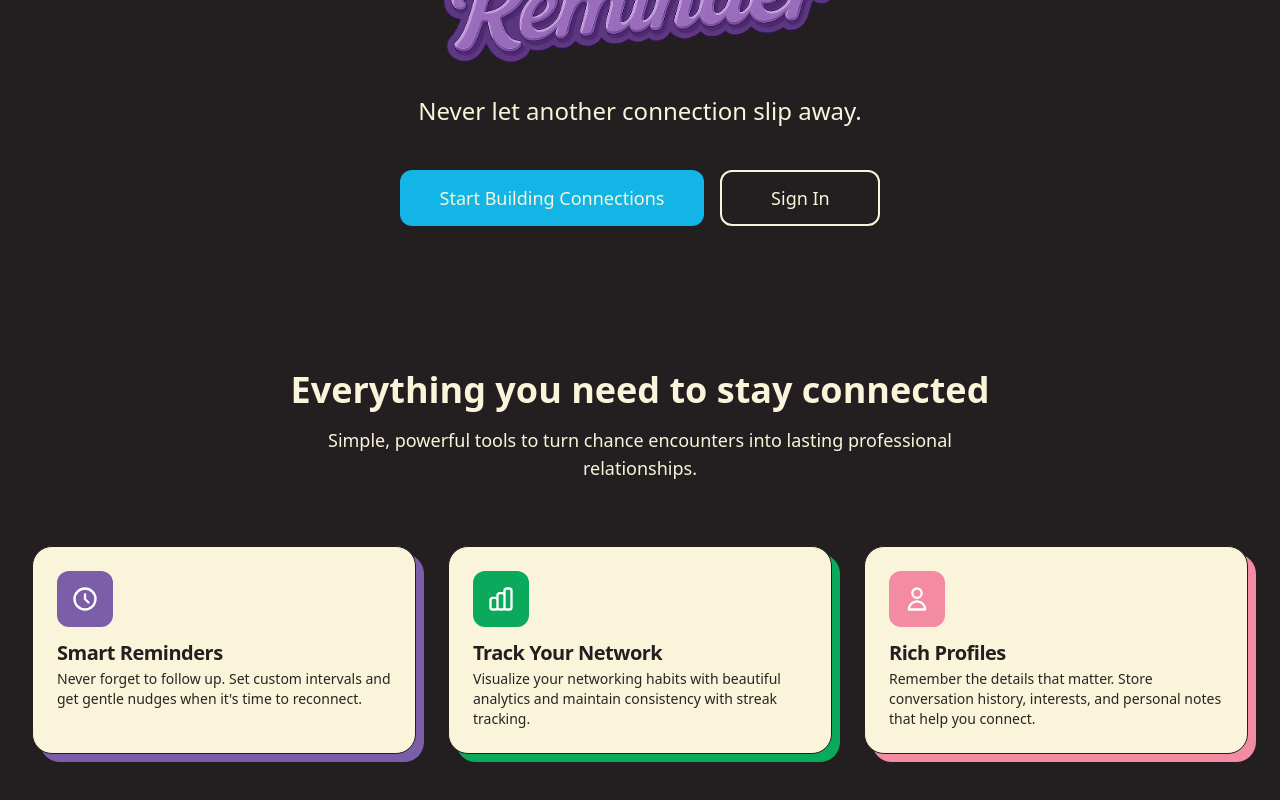
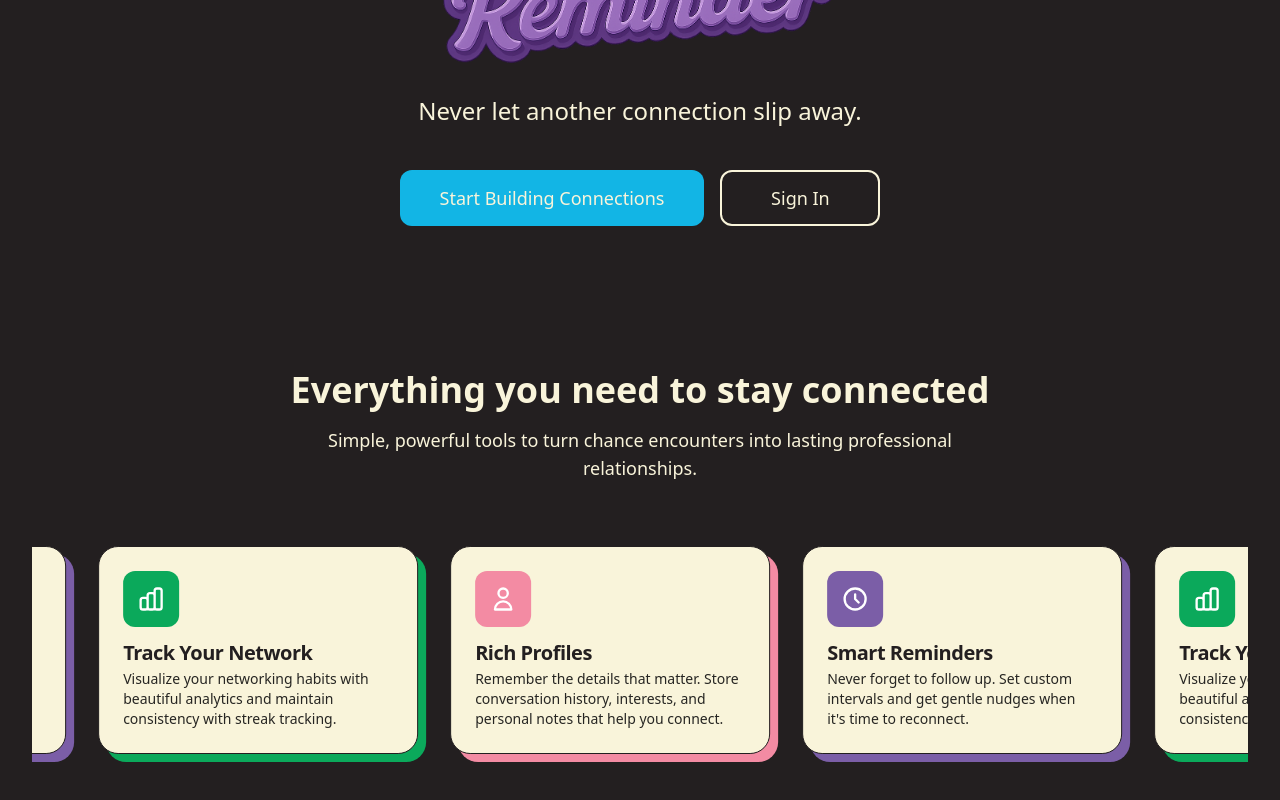
Before and after one commit to williamjaysmith/FriendlyReminder, a Next.js app: page / in a window 1280 px wide. Shown: the part 294-1094 px from the top of the page. Built offline with nearby package versions, Linux system fonts and the light colour scheme; no server answers.

Commit message:
added scrolling cards at root layout

```diff
--- a/src/app/globals.css
+++ b/src/app/globals.css
@@ -46,3 +46,21 @@ input:autofill {
   background-color: #fefaf0 !important;
   color: #231f20 !important;
 }
+
+/* Scrolling animation */
+@keyframes scroll {
+  0% {
+    transform: translateX(0);
+  }
+  100% {
+    transform: translateX(calc(-320px * 3 - 32px * 2));
+  }
+}
+
+.animate-scroll {
+  animation: scroll 20s linear infinite;
+}
+
+.animate-scroll:hover {
+  animation-play-state: paused;
+}
--- a/src/app/page.tsx
+++ b/src/app/page.tsx
@@ -84,9 +84,13 @@ export default function Home() {
             </p>
           </div>
 
-          <div className="grid md:grid-cols-3 gap-8">
+          {/* Scrolling Cards Container */}
+          <div className="relative overflow-hidden pb-4">
+            <div className="flex animate-scroll gap-8">
+              {/* First set of cards */}
+              <div className="flex gap-8 min-w-max">
                 {/* Feature 1 - Smart Reminders */}
-            <Card className="group bg-[#f9f4da] border border-[#231f20]" style={{boxShadow: "8px 8px 0px #7b5ea7"}}>
+                <Card className="group bg-[#f9f4da] border border-[#231f20] w-80 flex-shrink-0" style={{boxShadow: "8px 8px 0px #7b5ea7"}}>
                   <CardHeader>
                     <div className="w-14 h-14 bg-[#7b5ea7] rounded-xl flex items-center justify-center mb-4 group-hover:scale-110 transition-transform duration-300">
                       <svg className="w-7 h-7 text-white" fill="none" stroke="currentColor" viewBox="0 0 24 24">
@@ -101,7 +105,7 @@ export default function Home() {
                 </Card>
 
                 {/* Feature 2 - Track Network */}
-            <Card className="group bg-[#f9f4da] border border-[#231f20]" style={{boxShadow: "8px 8px 0px #0ba95b"}}>
+                <Card className="group bg-[#f9f4da] border border-[#231f20] w-80 flex-shrink-0" style={{boxShadow: "8px 8px 0px #0ba95b"}}>
                   <CardHeader>
                     <div className="w-14 h-14 bg-[#0ba95b] rounded-xl flex items-center justify-center mb-4 group-hover:scale-110 transition-transform duration-300">
                       <svg className="w-7 h-7 text-white" fill="none" stroke="currentColor" viewBox="0 0 24 24">
@@ -116,7 +120,55 @@ export default function Home() {
                 </Card>
 
                 {/* Feature 3 - Rich Profiles */}
-            <Card className="group bg-[#f9f4da] border border-[#231f20]" style={{boxShadow: "8px 8px 0px #f38ba3"}}>
+                <Card className="group bg-[#f9f4da] border border-[#231f20] w-80 flex-shrink-0" style={{boxShadow: "8px 8px 0px #f38ba3"}}>
+                  <CardHeader>
+                    <div className="w-14 h-14 bg-[#f38ba3] rounded-xl flex items-center justify-center mb-4 group-hover:scale-110 transition-transform duration-300">
+                      <svg className="w-7 h-7 text-white" fill="none" stroke="currentColor" viewBox="0 0 24 24">
+                        <path strokeLinecap="round" strokeLinejoin="round" strokeWidth={2} d="M16 7a4 4 0 11-8 0 4 4 0 018 0zM12 14a7 7 0 00-7 7h14a7 7 0 00-7-7z" />
+                      </svg>
+                    </div>
+                    <CardTitle>Rich Profiles</CardTitle>
+                    <CardDescription>
+                      Remember the details that matter. Store conversation history, interests, and personal notes that help you connect.
+                    </CardDescription>
+                  </CardHeader>
+                </Card>
+              </div>
+
+              {/* Duplicate set for seamless loop */}
+              <div className="flex gap-8 min-w-max">
+                {/* Feature 1 - Smart Reminders */}
+                <Card className="group bg-[#f9f4da] border border-[#231f20] w-80 flex-shrink-0" style={{boxShadow: "8px 8px 0px #7b5ea7"}}>
+                  <CardHeader>
+                    <div className="w-14 h-14 bg-[#7b5ea7] rounded-xl flex items-center justify-center mb-4 group-hover:scale-110 transition-transform duration-300">
+                      <svg className="w-7 h-7 text-white" fill="none" stroke="currentColor" viewBox="0 0 24 24">
+                        <path strokeLinecap="round" strokeLinejoin="round" strokeWidth={2} d="M12 8v4l3 3m6-3a9 9 0 11-18 0 9 9 0 0118 0z" />
+                      </svg>
+                    </div>
+                    <CardTitle>Smart Reminders</CardTitle>
+                    <CardDescription>
+                      Never forget to follow up. Set custom intervals and get gentle nudges when it&apos;s time to reconnect.
+                    </CardDescription>
+                  </CardHeader>
+                </Card>
+
+                {/* Feature 2 - Track Network */}
+                <Card className="group bg-[#f9f4da] border border-[#231f20] w-80 flex-shrink-0" style={{boxShadow: "8px 8px 0px #0ba95b"}}>
+                  <CardHeader>
+                    <div className="w-14 h-14 bg-[#0ba95b] rounded-xl flex items-center justify-center mb-4 group-hover:scale-110 transition-transform duration-300">
+                      <svg className="w-7 h-7 text-white" fill="none" stroke="currentColor" viewBox="0 0 24 24">
+                        <path strokeLinecap="round" strokeLinejoin="round" strokeWidth={2} d="M9 19v-6a2 2 0 00-2-2H5a2 2 0 00-2 2v6a2 2 0 002 2h2a2 2 0 002-2zm0 0V9a2 2 0 012-2h2a2 2 0 012 2v10m-6 0a2 2 0 002 2h2a2 2 0 002-2m0 0V5a2 2 0 012-2h2a2 2 0 012 2v14a2 2 0 01-2 2h-2a2 2 0 01-2-2z" />
+                      </svg>
+                    </div>
+                    <CardTitle>Track Your Network</CardTitle>
+                    <CardDescription>
+                      Visualize your networking habits with beautiful analytics and maintain consistency with streak tracking.
+                    </CardDescription>
+                  </CardHeader>
+                </Card>
+
+                {/* Feature 3 - Rich Profiles */}
+                <Card className="group bg-[#f9f4da] border border-[#231f20] w-80 flex-shrink-0" style={{boxShadow: "8px 8px 0px #f38ba3"}}>
                   <CardHeader>
                     <div className="w-14 h-14 bg-[#f38ba3] rounded-xl flex items-center justify-center mb-4 group-hover:scale-110 transition-transform duration-300">
                       <svg className="w-7 h-7 text-white" fill="none" stroke="currentColor" viewBox="0 0 24 24">
@@ -133,5 +185,7 @@ export default function Home() {
             </div>
           </div>
         </div>
+      </div>
+    </div>
   )
 }
```
Lines whose indentation alone changed are shown as unchanged.
